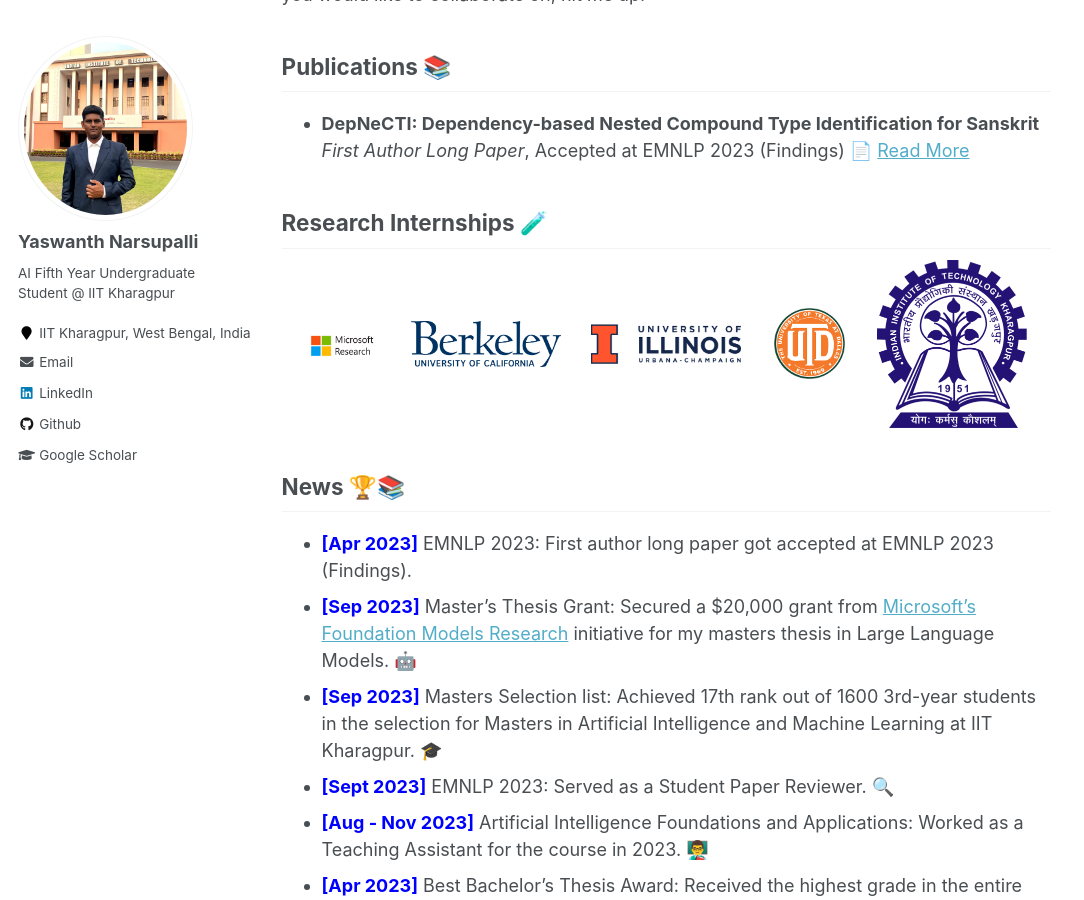
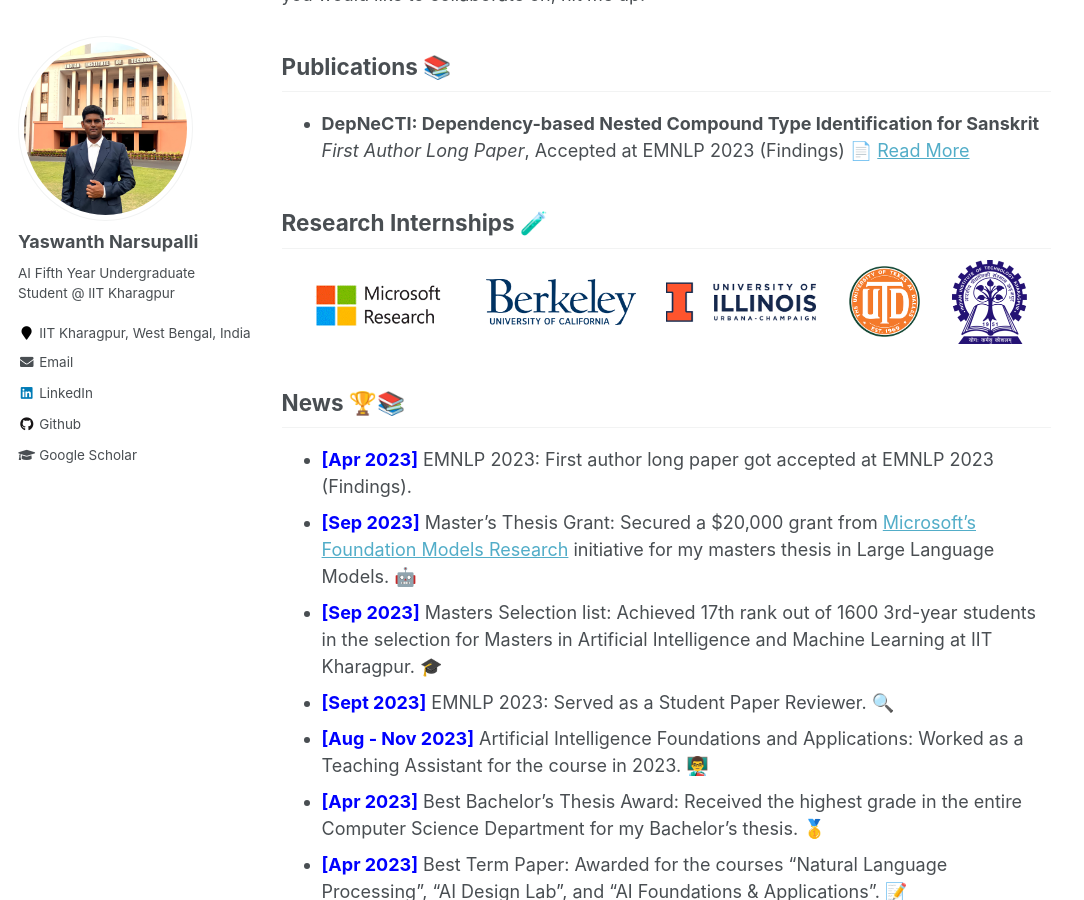
Before and after one commit to yaswanth-iitkgp/yaswanth-iitkgp.github.io, a Jekyll site: the page built from _pages/about.md, in a window 1280 px wide and 900 px high, scrolled down 314 px. Shown: the whole window, without its empty margins (0-1084 px from the left). Built offline with Jekyll 4.4.1, drawn with Linux system fonts in a browser that asks for light colours.

```diff
--- a/_pages/about.md
+++ b/_pages/about.md
@@ -21,11 +21,11 @@ I am a Fifth-year Dual Degree Undergraduate student at the Center for Excellence
 ## Research Internships 🧪
 
 <p align="center">
-  <img src="images/msr_logo.png" alt="Microsoft Logo" width="75"/>&nbsp;&nbsp;&nbsp;&nbsp;&nbsp;
+  <img src="images/msr_logo.png" alt="Microsoft Logo" width="150"/>&nbsp;&nbsp;&nbsp;&nbsp;&nbsp;
   <img src="images/ucb_logo.png" alt="UC Berkeley Logo" width="150"/>&nbsp;&nbsp;&nbsp;&nbsp;&nbsp;
   <img src="images/uiuc_logo.png" alt="UIUC Logo" width="150"/>&nbsp;&nbsp;&nbsp;&nbsp;&nbsp;
   <img src="images/utd_logo.png" alt="UT Dallas Logo" width="75"/>&nbsp;&nbsp;&nbsp;&nbsp;&nbsp;
-  <img src="images/iitkgp_logo.png" alt="IIT Kharagpur Logo" width="150"/>
+  <img src="images/iitkgp_logo.png" alt="IIT Kharagpur Logo" width="75"/>
 </p>
 
 ## News 🏆📚
```
